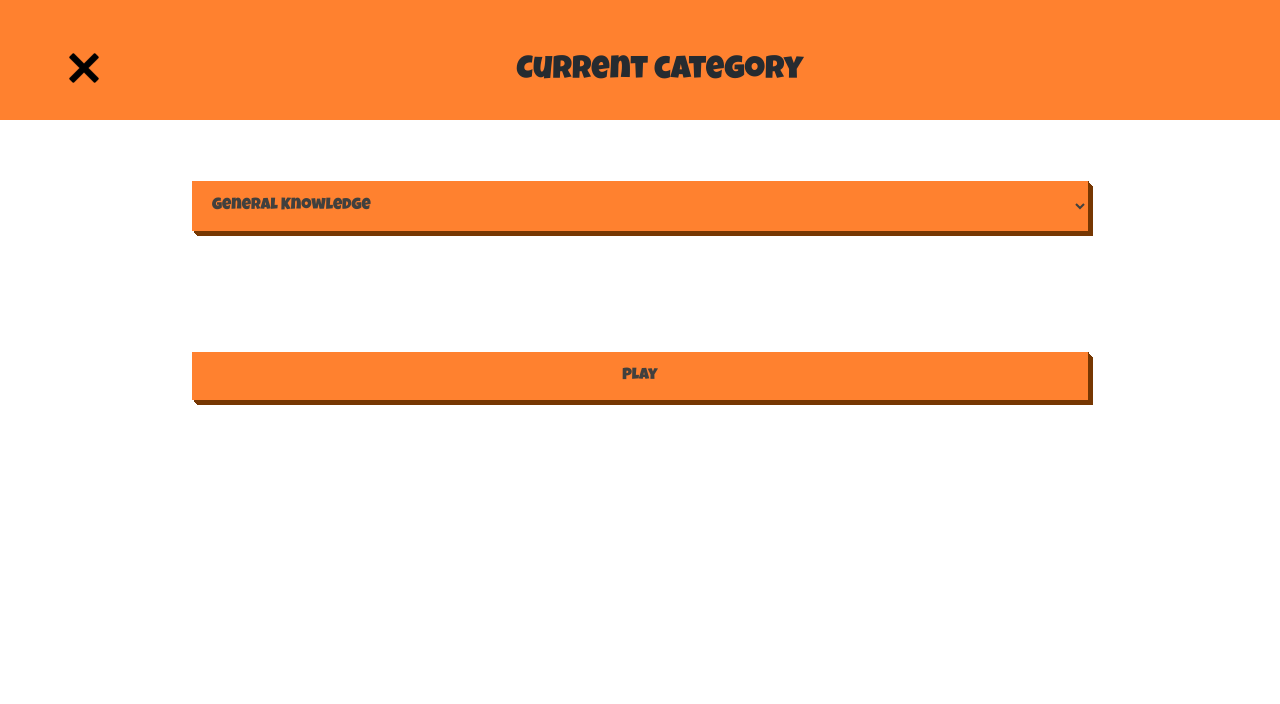
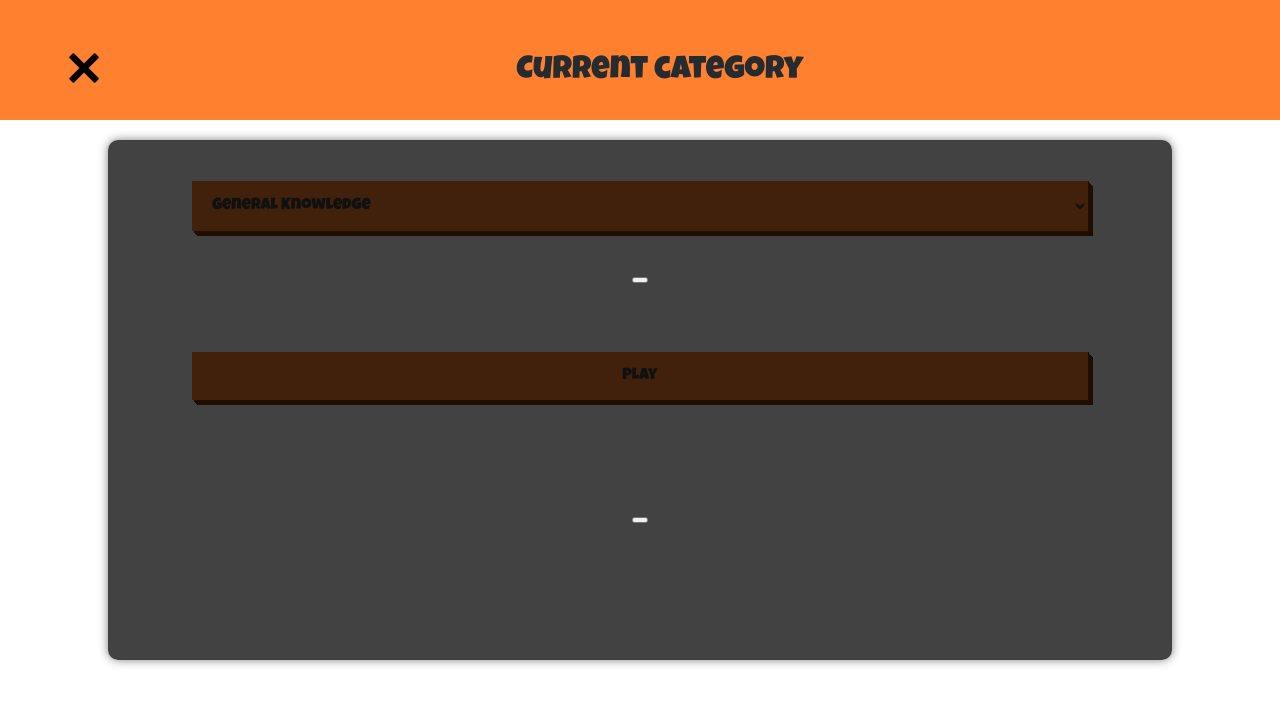
Before and after one commit to Natito9/trivia-game, a plain HTML site: page index.html in a window 1280 px wide. Both pictures are taken after a click on the button 84 px from the left and 68 px from the top of the page. Drawn offline with Linux system fonts and the light colour scheme; no server answers; a web font is replaced by a local one.

Commit message:
created exitwindow

```diff
--- /dev/null
+++ b/exitGame.js
@@ -0,0 +1,33 @@
+import {homepage, game} from "./homepage.js"
+import {body} from "./script.js"
+
+const exitButton = document.getElementById("quit-game");
+const continueButton = document.createElement("button");
+const exitButton2 = document.createElement("button");
+const exitWindow = document.createElement("div")
+
+function exitPopUp() {
+    console.log("exit pop up is displayed")
+
+    exitWindow.classList.add("exit-popup")
+
+    exitWindow.appendChild(continueButton)
+    exitWindow.appendChild(exitButton2)
+
+    body.appendChild(exitWindow)
+
+  exitWindow.style.display="flex"
+}
+
+function exitGame () {
+    console.log("exit game")
+    exitWindow.style.display="none"
+    game.style.display="none"
+    homepage.style.display="grid"
+
+
+}
+
+//dont understand why exitGame and not exitGAme()
+exitButton.addEventListener("click",exitPopUp);
+exitButton2.addEventListener("click",exitGame);
--- a/homepage.js
+++ b/homepage.js
@@ -2,6 +2,7 @@ const main = document.getElementById("main")
 const homepage = document.createElement("div")
 const game = document.getElementById("gameOn")
 
+export{homepage, game}
 
 
 function homePage() {
--- a/index.html
+++ b/index.html
@@ -8,6 +8,8 @@
     <link rel="stylesheet" href="styles/main.css">
     <link rel="stylesheet" href="styles/navbar.css">
     <link rel="stylesheet" href="styles/popUp.css">
+    <link rel="stylesheet" href="styles/exitGame.css">
+
 
     <title>Trivia Game</title>
 </head>
@@ -35,6 +37,7 @@
 
     <script type="module" src="homepage.js"></script>
     <script type="module" src="script.js"></script>
+    <script type="module" src="exitGame.js"></script>
 
 </body>
 </html>
--- a/script.js
+++ b/script.js
@@ -1,6 +1,6 @@
 
 const body = document.querySelector("body");
-
+ export {body}
 
 const apiUrl = `https://opentdb.com/api.php?amount=10&category=${9}&type=multiple`
 const questionDisplay = document.getElementById("question");
@@ -110,10 +110,9 @@ function createPopUp() {
     popUpWindow.appendChild(nextButton);
 
     nextButton.addEventListener("click", () => {
-        console.log("next question btn clicked")
+        // console.log("next question btn clicked")
 
-
-       const questionElement = displayQuestions();
+        const questionElement = displayQuestions();
        clearQuestion (questionElement);
        updateQuestionNumber();
        displayQuestionNumber(arrayQuestion, currentQuestionNumber);
--- /dev/null
+++ b/styles/exitGame.css
@@ -0,0 +1,17 @@
+.exit-popup {
+    position: fixed;
+    top: 50%;
+    left: 50%;
+    transform: translate(-50%, -50%);
+    background-color: rgba(0, 0, 0, 0.74);
+    padding: 20px;
+    border-radius: 10px;
+    box-shadow: 0 0 10px rgba(0, 0, 0, 0.5);
+    z-index: 1000;
+    width: 80%;
+    height: 60%;
+    display: none;
+    flex-direction: column;
+    justify-content: space-around;
+    align-items: center;
+}
```
Also changed, not shown: styles/main.css (+0 -28 lines).
